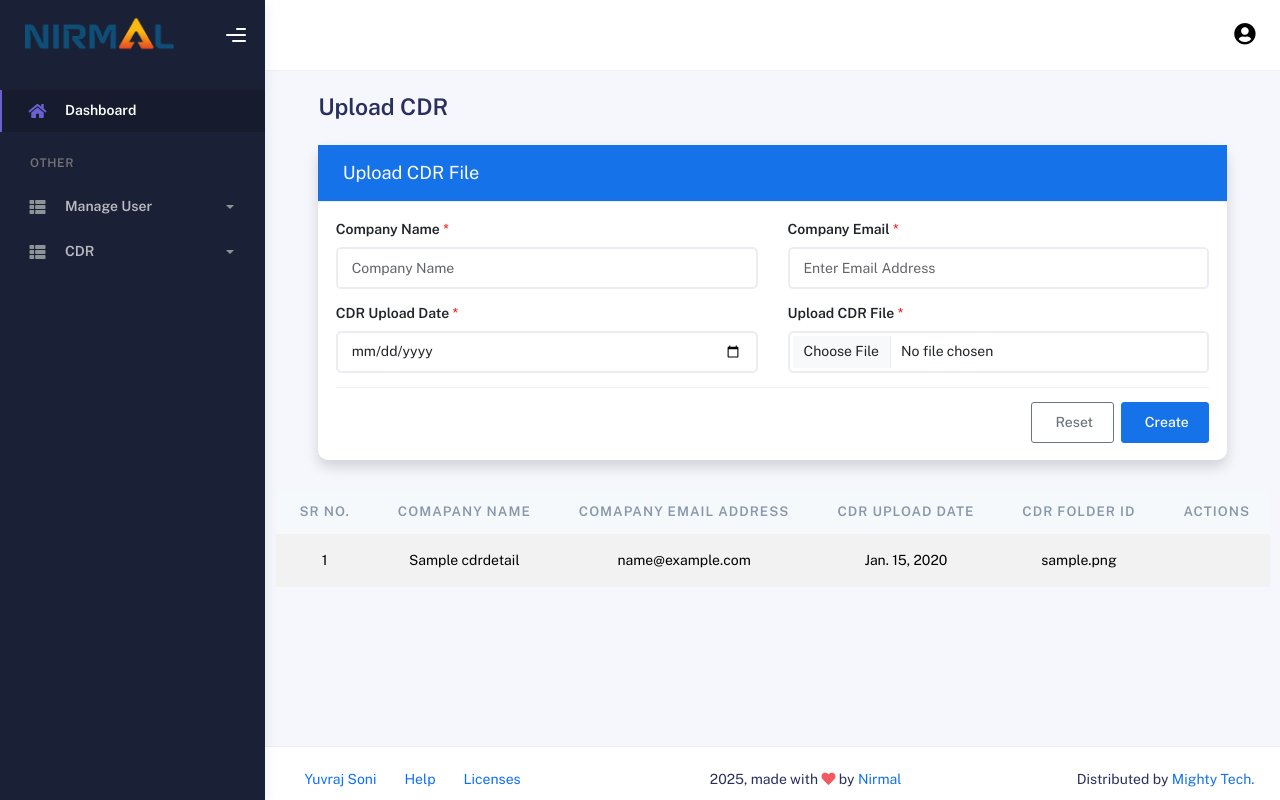
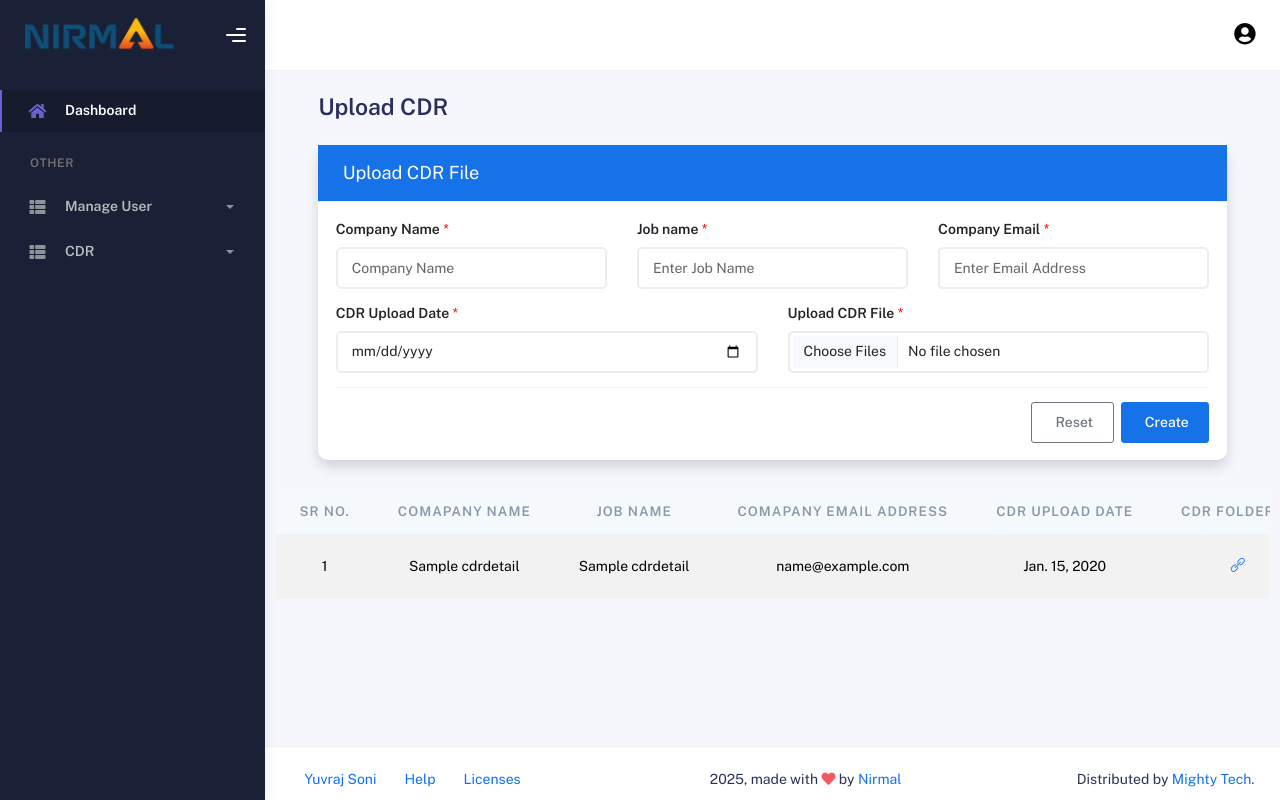
Before and after one commit to Yuvrajsoni05/Nirmal, a Django app: page /company_add_page in a window 1280 px wide. Run offline with Django 5.2, Linux system fonts and the light colour scheme; tables that the repository leaves empty hold one stand-in row (values such as "Sample post"); some libraries are stand-ins or nearby versions.

Commit message:
12-08-2025

```diff
--- a/app/Templates/CDR/add_company.html
+++ b/app/Templates/CDR/add_company.html
@@ -26,7 +26,7 @@ Company New Page
             {% csrf_token %}
 
             <div class="row mb-3">
-              <div class="col-md-6">
+              <div class="col-md-4">
                 <label for="comapany_name" class="form-label fw-semibold text-dark">Company Name</label><span style="color:red;"> *</span>
                 <input type="text" id="company_name" name="company_name" class="form-control" maxlength="15" placeholder="Company Name"  >
                 <div class="invalid-feedback" id="company_name_error">Please provide a Company Name</div>
@@ -35,7 +35,13 @@ Company New Page
 
 
 
-              <div class="col-md-6">
+              <div class="col-md-4">
+                <label for="job_name" class="form-label fw-semibold text-dark">Job name</label><span style="color:red;"> *</span>
+                <input type="text" id="job_name" name="job_name" class="form-control"  placeholder="Enter Job Name"  />
+                <span class="invalid-feedback" id="job_name_error">Please provide Job Name.</span>
+              </div>
+
+              <div class="col-md-4">
                 <label for="company_email" class="form-label fw-semibold text-dark">Company Email</label><span style="color:red;"> *</span>
                 <input type="email" id="company_email" name="company_email" class="form-control" maxlength="50" placeholder="Enter Email Address"  />
                 <span class="invalid-feedback" id="company_email_error">Please provide Valid Email Address.</span>
@@ -54,7 +60,7 @@ Company New Page
 
               <div class="col-md-6">
                 <label for="cdr_files" class="form-label fw-semibold text-dark">Upload CDR File</label><span style="color:red;"> *</span>
-                <input type="file" id="cdr_files" name="cdr_files" class="form-control"  />
+                <input type="file" id="cdr_files" name="cdr_files" class="form-control" multiple  />
                 <span class="invalid-feedback" id="password_error">Please Provide Valid Password</span>
               </div>
             </div>
@@ -77,11 +83,12 @@ Company New Page
                   <div class="card-body p-0">
                     <div class="table-responsive" >
                       <!-- Projects table -->
-                      <table class="table align-items-center table-striped">
+                      <table class="table table-striped">
                         <thead class="thead-light">
                           <tr class="text-nowrap text-center">
                             <th scope="col">Sr No.</th>
                             <th scope="col">Comapany Name</th>
+                            <th scope="col">Job Name</th>
                             <th scope="col">Comapany Email Address</th>
                             <th scope="col">CDR Upload Date</th>
                             <th scope="col">CDR Folder id</th>
@@ -95,11 +102,24 @@ Company New Page
                         <tr class="text-nowrap text-center">
                           <td>{{ forloop.counter }}</td>
                           <td>{{ i.company_name  }}</td>
+                          <td>{{ i.job_name  }}</td>
                           <td>{{ i.company_email }}</td>
                           <td>{{ i.date }}</td>
+                          {% if i.file_url == '' %}
+                           No Data
+                          {% else %}
+                          <td> <a class="icon-link" href="{{ i.file_url }}"></a></td>
 
-                          <td>{{ i.file_url }}</td>
-                            <td></td>
+                          {% endif %}
+
+                            <td><form method='POST' action= "{% url "delete_cdr" delete_id=i.id  %}">
+                              {% csrf_token %}
+                                                <button class="btn btn-sm btn-outline-danger ms-1 " onclick="return confirm('Are you sure you want to delete this item?')">
+                                                    <svg xmlns="http://www.w3.org/2000/svg" width="12" height="12" fill="currentColor" class="bi bi-trash-fill" viewBox="0 0 16 16">
+                                                      <path d="M2.5 1a1 1 0 0 0-1 1v1a1 1 0 0 0 1 1H3v9a2 2 0 0 0 2 2h6a2 2 0 0 0 2-2V4h.5a1 1 0 0 0 1-1V2a1 1 0 0 0-1-1H10a1 1 0 0 0-1-1H7a1 1 0 0 0-1 1zm3 4a.5.5 0 0 1 .5.5v7a.5.5 0 0 1-1 0v-7a.5.5 0 0 1 .5-.5M8 5a.5.5 0 0 1 .5.5v7a.5.5 0 0 1-1 0v-7A.5.5 0 0 1 8 5m3 .5v7a.5.5 0 0 1-1 0v-7a.5.5 0 0 1 1 0"/>
+                                                    </svg>
+                                                </button>
+                            </form></td>
                         </tr>
                         {% endfor %}
                         </tbody>
--- a/app/Templates/data_entry.html
+++ b/app/Templates/data_entry.html
@@ -84,7 +84,7 @@
                                         <select id="job_type" name="job_type" class="form-control form-select border-1" >
                                             <option value="">Select Job Type</option>
                                             <option value="New Job">New Job</option>
-                                            <option value="Old Job">Old Job</option>
+                                            <option value="Damage Repair">Damage Repair</option>
                                             <option value="Job Work">Job Work</option>
                                         </select>
                                         <div class="invalid-feedback" id="job_type_error">Please provide Job Type</div>
--- a/app/admin.py
+++ b/app/admin.py
@@ -25,6 +25,12 @@ class AdminCompanyDetail(admin.ModelAdmin):
     list_display  = ["id" ,"company_name"]
 admin.site.register(CompanyName,AdminCompanyDetail)
 
+
+class AdminCDRDetail(admin.ModelAdmin):
+    list_display = ["id" , 'company_name']
+admin.site.register(CDRDetail,AdminCDRDetail)
+
+
 # class AdminCompanyName(admin.ModelAdmin):
 #     list_display = ("company_name")
 # admin.site.register(CompanyName,AdminCompanyName)
--- a/app/models.py
+++ b/app/models.py
@@ -52,6 +52,8 @@ class CylinderMadeIn(models.Model):
 class CDRDetail(models.Model):
     date = models.DateField()
     company_name = models.CharField(max_length=200)
-    company_email = models.EmailField(blank=True, null=True)
+    job_name =  models.CharField(max_length=200,blank=True, null=True)
+    company_email = models.EmailField(blank=True, null=True,unique=True)
     # cdr_upload = models.FileField(upload_to='cdr_file/',blank=True, null=True)
     file_url = models.URLField(max_length=200,blank=True, null=True)
+    image_url = models.URLField(max_length=900,blank=True, null=True)
--- a/app/urls.py
+++ b/app/urls.py
@@ -23,6 +23,8 @@ urlpatterns = [
 
     path('company_add_page',comapny_add_page,name='company_add_page'),
     path('new_cdr_upload',cdr_add,name='new_cdr_upload'),
+    path('delete_cdr/<int:delete_id>/',cdr_delete,name='delete_cdr'),
+
 
     path('offline_page',offline_page,name='offline-page'),
 
--- a/app/views.py
+++ b/app/views.py
@@ -384,7 +384,10 @@ def dashboard_page(request):
         datas = p.get_page(page)
         total_job = db_sqlite3.count()
         company_name = CompanyName.objects.all()
+        count_of_company =  company_name.count()
+
         cylinder_company_names = CylinderMadeIn.objects.all()
+        count_of_cylinder_compnay = cylinder_company_names.count()
         nums = "a" * datas.paginator.num_pages
 
 
@@ -416,6 +419,8 @@ def dashboard_page(request):
             'total_job': total_job,
             'company_name': company_name,
             'cylinder_company_names': cylinder_company_names,
+            'count_of_company':count_of_company,
+            'count_of_cylinder_compnay':count_of_cylinder_compnay,
             'total_sales':b,
             'total_purchase':a
         }
@@ -670,7 +675,6 @@ def add_data(request):
             #             return redirect('data_entry')
             if new_company != '':
 
-
                 if CompanyName.objects.filter(company_name__icontains=new_company).exists():
                     messages.error(request,"Company Name Alredy Exists",extra_tags='custom-success-style')
                     return redirect('data_entry')
@@ -1165,6 +1169,7 @@ def cdr_add(request):
         company_email = request.POST.get('company_email')
         cdr_upload_date = request.POST.get('cdr_upload_date')
         cdr_files  =       request.FILES.getlist('cdr_files')
+        job_name = request.POST.get('job_name')
 
 
 
@@ -1179,27 +1184,64 @@ def cdr_add(request):
             messages.error(request, "Enter a valid email address.",extra_tags="custom-success-style")
             return redirect('company_add_page')
 
-        cdr_upload =  CDRDetail.objects.create(
-                date = cdr_upload_date,
-                company_email = company_email,
-                company_name = company_name,
-
-        )
-
-        for cdr_file in cdr_files:
-
-            file_name = cdr_file.name
-            file_path = os.path.join(settings.MEDIA_ROOT, file_name)
-
-            os.makedirs(os.path.dirname(file_path), exist_ok=True)
-            with open(file_path, 'wb+') as destination:
-                for chunk in cdr_file.chunks():
-                    destination.write(chunk)
-            messages.success(request, "New Company Add Successfully")
+        data = {
+            'company_name':company_name,
+            'company_email':company_email,
+            'cdr_upload_date':cdr_upload_date,
+            'job_name':job_name
+        }
+        file_dic = {}
+        for i ,file in enumerate(cdr_files):
+            if file.name:
+                file_name_without  = file.name.rsplit('.',1)[0]
+                file_key = f"file_{i}_{file_name_without}"
+            else:
+                file_key = f"file_{i}"
+
+            file_dic[file_key] = (file.name, file, file.content_type)
+
+
+        response = requests.post('http://localhost:5678/webhook/b85c2653-dc7d-40cb-923d-5b12b18fbff8',data=data,files=file_dic)
+        print(response.status_code)
+
+
+
+        # cdr_upload =  CDRDetail.objects.create(
+        #         date = cdr_upload_date,
+        #         company_email = company_email,
+        #         company_name = company_name,
+
+        # )
+
+        # for cdr_file in cdr_files:
+
+        #     file_name = cdr_file.name
+        #     file_path = os.path.join(settings.MEDIA_ROOT, file_name)
+
+        #     os.makedirs(os.path.dirname(file_path), exist_ok=True)
+        #     with open(file_path, 'wb+') as destination:
+        #         for chunk in cdr_file.chunks():
+        #             destination.write(chunk)
+        messages.success(request, "New Company Add Successfully")
 
     return redirect('company_add_page')
 
 
+
+def cdr_delete(request,delete_id):
+
+    id = delete_id
+    print(id)
+    response = requests.delete(f"http://localhost:5678/webhook-test/d51a7064-e3b9-41f5-a76f-264e19f60b70/cdr/delete/{id}")
+    print(response.status_code)
+    if response.status_code != '200':
+        print("Delete")
+        delete_cdr = get_object_or_404(CDRDetail,id=id)
+        delete_cdr.delete()
+        messages.success(request,'CDR File Deleted')
+        return redirect('company_add_page')
+
+    return redirect('company_add_page')
 
 def offline_page(request):
     return render(request,'Base/offline_page.html')
```
Also changed, not shown: app/Templates/dashboard.html (+9 -9 lines), app/migrations/0017_cdrdetail_image_link_alter_cdrdetail_company_email.py (added), app/migrations/0018_remove_cdrdetail_image_link_cdrdetail_image_url_and_more.py (added).
